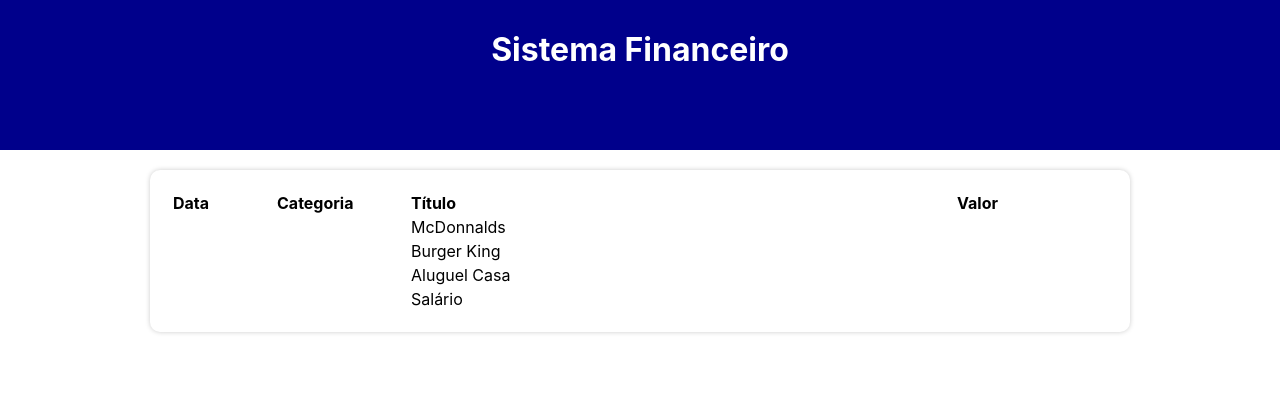
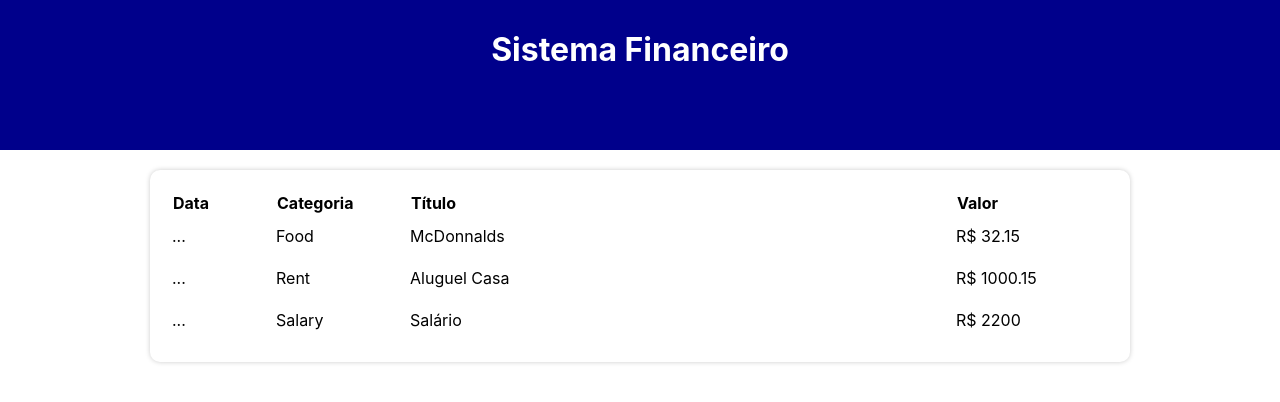
Before and after one commit to Eduardodiniz05/expense-tracker, a React (Create React App) app: page / in a window 1280 px wide. Shown: the top 402 px of the page. Built offline with nearby package versions, Linux system fonts and the light colour scheme.

Commit message:
transferencia da tabela para pasta propria e configuração no app.tsx

```diff
--- /dev/null
+++ b/src/components/TableItem/index.tsx
@@ -0,0 +1,17 @@
+import * as C from './styles'
+import { Item } from '../../types/Item'
+
+type Props = {
+    item: Item
+}
+
+export const TableItem = ({item}: Props) => {
+    return(
+        <C.TableLine>
+            <C.TableColumn>...</C.TableColumn>
+            <C.TableColumn>{item.category}</C.TableColumn>
+            <C.TableColumn>{item.title}</C.TableColumn>
+            <C.TableColumn> R$ {item.value}</C.TableColumn>
+        </C.TableLine>
+    );
+}
--- /dev/null
+++ b/src/components/TableItem/styles.ts
@@ -0,0 +1,9 @@
+import styled from 'styled-components';
+
+export const TableLine = styled.tr `
+
+`;
+
+export const TableColumn = styled.td `
+    padding: 10px 0;
+`;
--- a/src/components/tableArea/index.tsx
+++ b/src/components/tableArea/index.tsx
@@ -1,5 +1,6 @@
 import * as C from './style'
 import {Item} from '../../types/Item'
+import { TableItem } from '../TableItem'
 
 type Props = {
     list: Item[]
@@ -18,12 +19,7 @@ export const TableArea = ({ list}: Props) =>  {
             </thead>
             <tbody>
                 {list.map((items, index) => (
-                    <tr key={index}>
-                        <td></td>
-                        <td></td>
-                        <td> {items.title} </td>
-                        <td></td>
-                    </tr>
+                    <TableItem key={index} item={items} />
                 ))}
 
             </tbody>
--- a/src/data/Items.ts
+++ b/src/data/Items.ts
@@ -1,8 +1,8 @@
 import { Item } from '../types/Item'
 
 export const items: Item[] = [
-    { date: new Date(2022, 2, 8), category: 'foor', title: 'McDonnalds', value: 32.15 },
-    { date: new Date(2022, 2, 12), category: 'foor', title: 'Burger King', value: 18.55},
+    { date: new Date(2022, 2, 8), category: 'Food', title: 'McDonnalds', value: 32.15 },
+    { date: new Date(2022, 3, 12), category: 'Food', title: 'Burger King', value: 18.55},
     { date: new Date(2022, 2, 16), category: 'Rent', title: 'Aluguel Casa', value: 1000.15 },
-    { date: new Date(2022, 2, 24), category: 'salary', title: 'Salário', value: 2200 },
+    { date: new Date(2022, 2, 5), category: 'Salary', title: 'Salário', value: 2200 },
 ];
```
